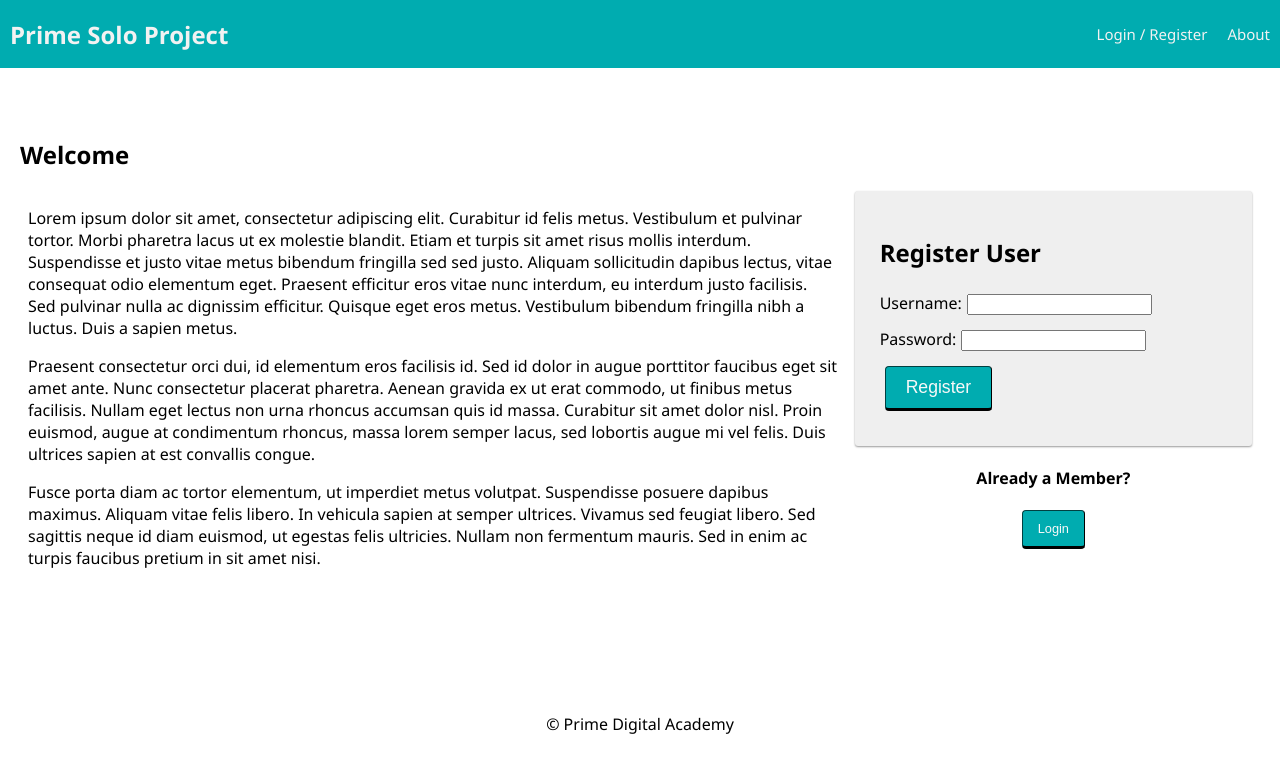
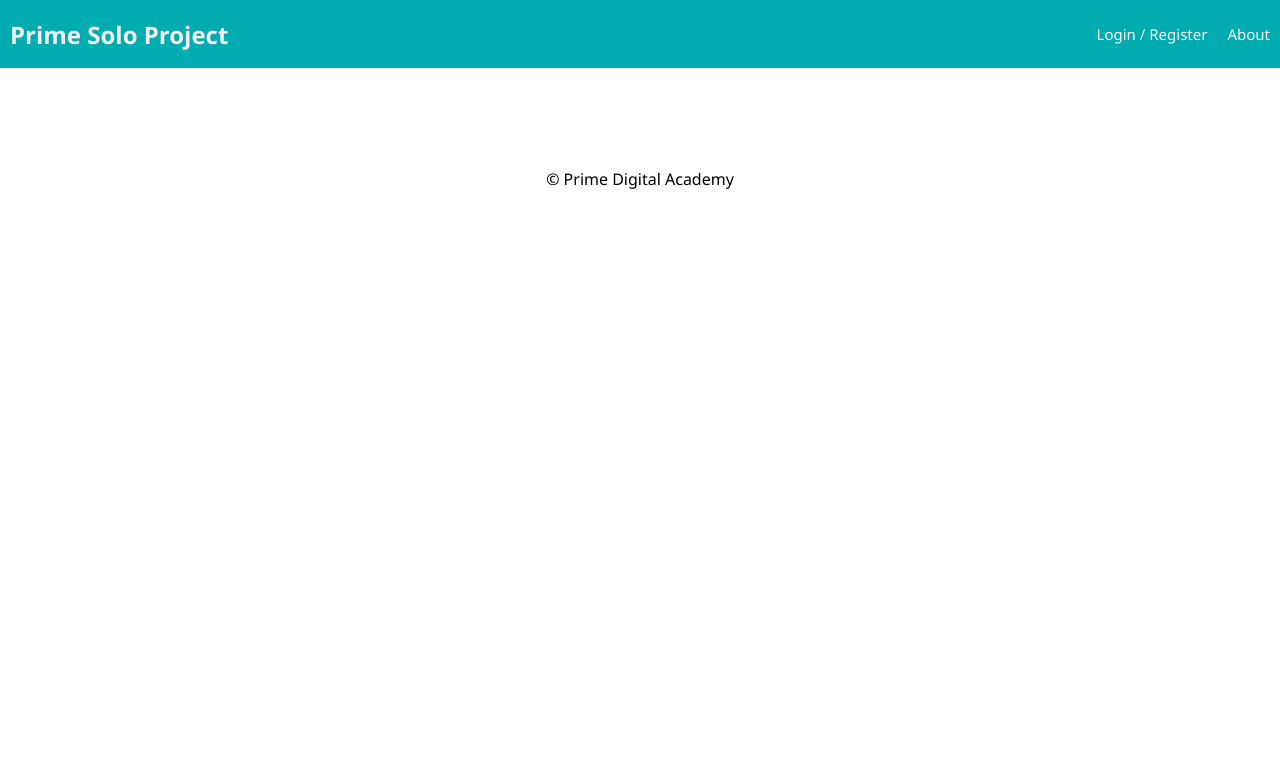
Before and after one commit to MariaIsabelG/blue-prime, a React (Create React App) app: page /about#/home in a window 1280 px wide. Shown: the top 772 px of the page. Built offline with nearby package versions, Linux system fonts and the light colour scheme; no server answers.

Commit message:
cleared out the landing page component

```diff
--- a/src/components/LandingPage/LandingPage.jsx
+++ b/src/components/LandingPage/LandingPage.jsx
@@ -14,54 +14,8 @@
   };
 
   return (
-    <div className="container">
-      <h2>{heading}</h2>
+    <div>
 
-      <div className="grid">
-        <div className="grid-col grid-col_8">
-          <p>
-            Lorem ipsum dolor sit amet, consectetur adipiscing elit. Curabitur
-            id felis metus. Vestibulum et pulvinar tortor. Morbi pharetra lacus
-            ut ex molestie blandit. Etiam et turpis sit amet risus mollis
-            interdum. Suspendisse et justo vitae metus bibendum fringilla sed
-            sed justo. Aliquam sollicitudin dapibus lectus, vitae consequat odio
-            elementum eget. Praesent efficitur eros vitae nunc interdum, eu
-            interdum justo facilisis. Sed pulvinar nulla ac dignissim efficitur.
-            Quisque eget eros metus. Vestibulum bibendum fringilla nibh a
-            luctus. Duis a sapien metus.
-          </p>
-
-          <p>
-            Praesent consectetur orci dui, id elementum eros facilisis id. Sed
-            id dolor in augue porttitor faucibus eget sit amet ante. Nunc
-            consectetur placerat pharetra. Aenean gravida ex ut erat commodo, ut
-            finibus metus facilisis. Nullam eget lectus non urna rhoncus
-            accumsan quis id massa. Curabitur sit amet dolor nisl. Proin
-            euismod, augue at condimentum rhoncus, massa lorem semper lacus, sed
-            lobortis augue mi vel felis. Duis ultrices sapien at est convallis
-            congue.
-          </p>
-
-          <p>
-            Fusce porta diam ac tortor elementum, ut imperdiet metus volutpat.
-            Suspendisse posuere dapibus maximus. Aliquam vitae felis libero. In
-            vehicula sapien at semper ultrices. Vivamus sed feugiat libero. Sed
-            sagittis neque id diam euismod, ut egestas felis ultricies. Nullam
-            non fermentum mauris. Sed in enim ac turpis faucibus pretium in sit
-            amet nisi.
-          </p>
-        </div>
-        <div className="grid-col grid-col_4">
-          <RegisterForm />
-
-          <center>
-            <h4>Already a Member?</h4>
-            <button className="btn btn_sizeSm" onClick={onLogin}>
-              Login
-            </button>
-          </center>
-        </div>
-      </div>
     </div>
   );
 }
```
